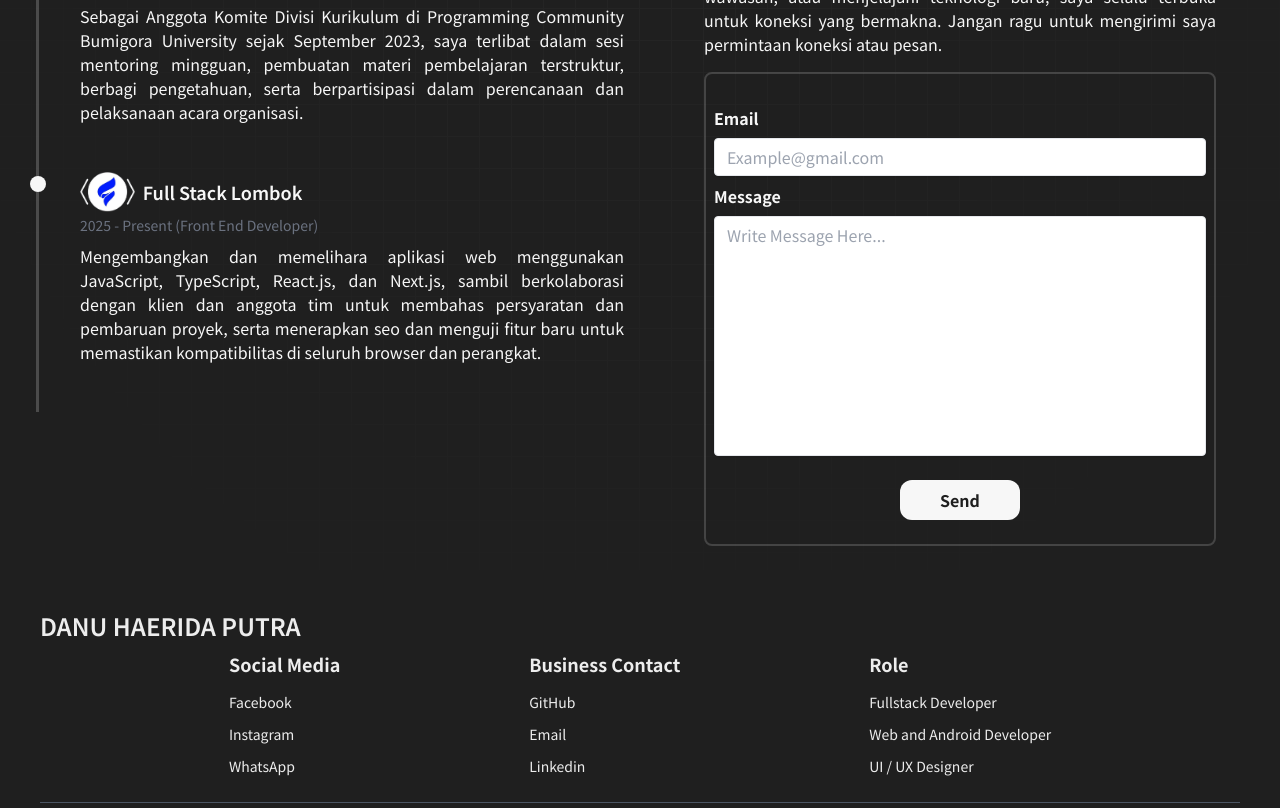
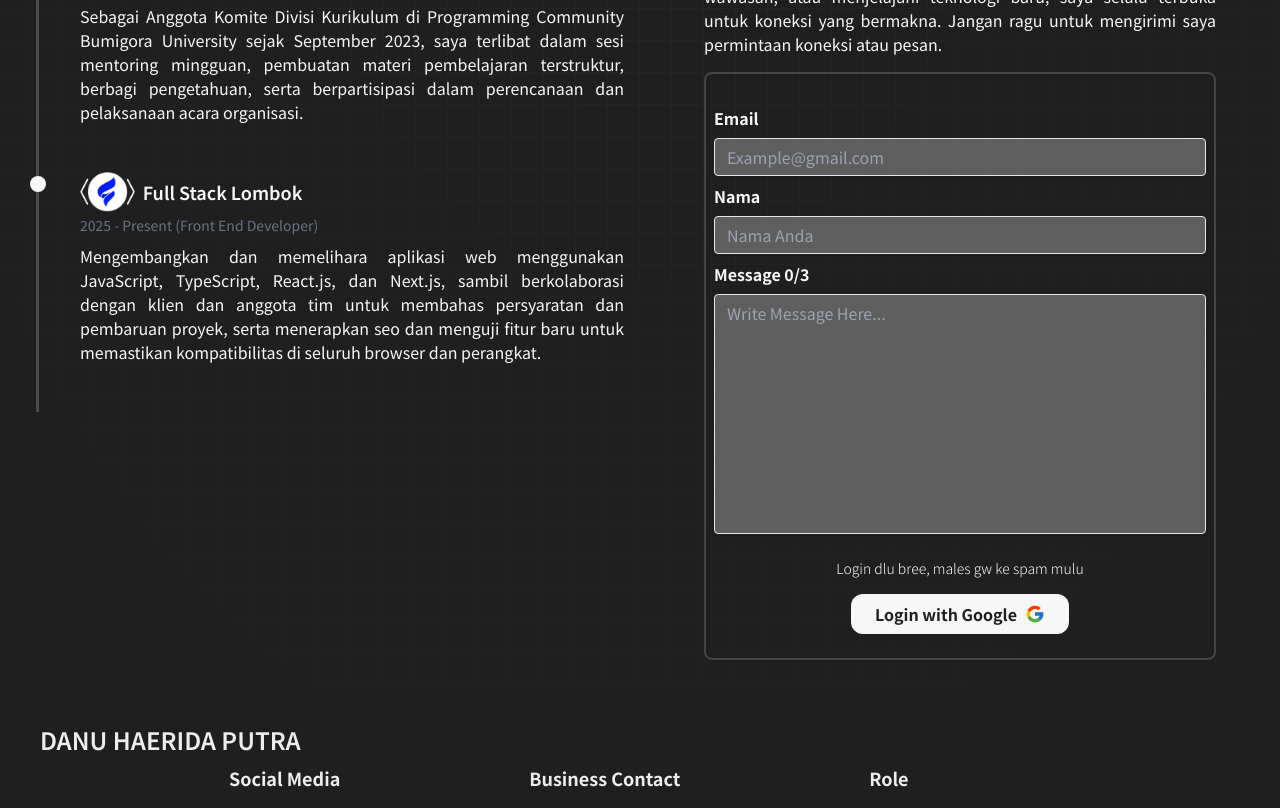
Before and after one commit to danu-0/Portofolio, a React (Vite) app: page / in a window 1280 px wide. Shown: the part 1900-2708 px from the top of the page. Built offline with nearby package versions, Linux system fonts and the light colour scheme; no server answers; a web font is replaced by a local one.

Commit message:
fix: add login method, no spam

```diff
--- a/package.json
+++ b/package.json
@@ -16,6 +16,7 @@
     "@fortawesome/free-solid-svg-icons": "^6.7.2",
     "@fortawesome/react-fontawesome": "^0.2.2",
     "@heroicons/react": "^2.2.0",
+    "@react-oauth/google": "^0.12.2",
     "axios": "^1.7.9",
     "dotenv": "^16.4.7",
     "emailjs-com": "^3.2.0",
--- a/src/components/Mail.jsx
+++ b/src/components/Mail.jsx
@@ -1,37 +1,122 @@
 import emailjs from 'emailjs-com'
-import { useContext, useRef, useState } from 'react'
+import { useContext, useEffect, useRef, useState } from 'react'
 import { motion, AnimatePresence } from 'framer-motion'
 import { DarkMode } from '../context/darkMode'
 import PropTypes from 'prop-types'
+import { useGoogleLogin } from '@react-oauth/google'
+import { MdExitToApp } from 'react-icons/md'
+import { FcGoogle } from 'react-icons/fc'
 
 export function Mail() {
   const form = useRef()
   const [isLoading, setIsLoading] = useState(false)
   const { isDarkMode } = useContext(DarkMode)
+  const [, setUser] = useState(null)
+  const [profile, setProfile] = useState(null)
+  const [messageCount, setMessageCount] = useState(0)
+  const [userEmail, setUserEmail] = useState('')
+  const [userName, setUserName] = useState('')
 
-  const sendEmail = (e) => {
+  useEffect(() => {
+    const savedUser = localStorage.getItem('googleUser')
+    const savedProfile = localStorage.getItem('googleProfile')
+    const savedCount = localStorage.getItem('messageCount')
+
+    if (savedUser) setUser(JSON.parse(savedUser))
+    if (savedProfile) setProfile(JSON.parse(savedProfile))
+    if (savedCount) setMessageCount(parseInt(savedCount))
+  }, [])
+
+  const login = useGoogleLogin({
+    onSuccess: async (codeResponse) => {
+      setUser(codeResponse)
+      localStorage.setItem('googleUser', JSON.stringify(codeResponse))
+
+      try {
+        const response = await fetch(
+          `https://www.googleapis.com/oauth2/v1/userinfo?access_token=${codeResponse.access_token}`,
+          {
+            headers: {
+              Authorization: `Bearer ${codeResponse.access_token}`,
+              Accept: 'application/json',
+            },
+          }
+        )
+
+        if (response.ok) {
+          const userData = await response.json()
+          setProfile(userData)
+          setUserEmail(userData.email)
+          setUserName(userData.name || '')
+          localStorage.setItem('googleProfile', JSON.stringify(userData))
+        }
+      } catch (error) {
+        console.log('Error fetching profile:', error)
+      }
+    },
+    onError: (error) => console.log('Login Failed:', error),
+    flow: 'implicit',
+    ux_mode: 'redirect',
+  })
+
+  const logOut = () => {
+    setUser(null)
+    setProfile(null)
+    setUserEmail('')
+    setUserName('')
+    setMessageCount(0)
+    localStorage.removeItem('googleUser')
+    localStorage.removeItem('googleProfile')
+    localStorage.removeItem('messageCount')
+  }
+
+  const handleEmailChange = (e) => {
+    setUserEmail(e.target.value)
+  }
+
+  const handleNameChange = (e) => {
+    setUserName(e.target.value)
+  }
+
+  const sendEmail = async (e) => {
     e.preventDefault()
+
+    if (messageCount >= 3) {
+      alert('😡 Udah wak, lu mau spam apa gimana?')
+      logOut()
+      return
+    }
+
     setIsLoading(true)
 
-    emailjs
-      .sendForm(
+    try {
+      const result = await emailjs.sendForm(
         import.meta.env.VITE_EMAILJS_SERVICE_ID,
         import.meta.env.VITE_EMAILJS_TEMPLATE_ID,
         form.current,
         import.meta.env.VITE_EMAILJS_USER_ID
       )
-      .then(
-        (result) => {
+
       console.log('Email berhasil dikirim!', result.text)
+
+      const newCount = messageCount + 1
+      setMessageCount(newCount)
+      localStorage.setItem('messageCount', newCount.toString())
+
       alert('Pesan berhasil dikirim!')
-          setIsLoading(false)
-        },
-        (error) => {
+
+      if (newCount >= 3) {
+        alert(
+          'Anda telah mencapai batas maksimal pengiriman pesan. Akun akan logout.'
+        )
+        setTimeout(logOut, 2000)
+      }
+    } catch (error) {
       console.log('Gagal mengirim email.', error.text)
       alert('Gagal mengirim pesan. Silakan coba lagi.')
+    } finally {
       setIsLoading(false)
     }
-      )
   }
 
   return (
@@ -53,42 +138,104 @@ export function Mail() {
       >
         <div className="flex flex-col py-6 px-2 flex-grow">
           <label htmlFor="email" className="font-bold my-2">
-            Email
+            <div className="flex flex-row justify-between">
+              <p>Email</p>
+              {profile ? (
+                <MdExitToApp
+                  size={20}
+                  onClick={logOut}
+                  className={`${isDarkMode ? 'text-dark' : 'text-light'}`}
+                />
+              ) : (
+                ''
+              )}
+            </div>
           </label>
           <input
-            className="shadow appearance-none border rounded w-full py-2 px-3 text-grayC  leading-tight focus:outline-none focus:shadow-outline"
+            className="shadow appearance-none border rounded w-full py-2 px-3 text-grayC leading-tight focus:outline-none focus:shadow-outline"
             id="email"
-            name="from_name"
+            name="from_email"
             type="email"
             placeholder="Example@gmail.com"
             required
+            value={userEmail}
+            onChange={handleEmailChange}
+            readOnly={!!profile}
+            autoComplete="email"
+            disabled={!profile}
           />
+
+          {/* Input untuk nama pengirim */}
+          <label htmlFor="name" className="font-bold my-2">
+            Nama
+          </label>
+          <input
+            className="shadow appearance-none border rounded w-full py-2 px-3 text-grayC leading-tight focus:outline-none focus:shadow-outline"
+            id="name"
+            name="from_name"
+            type="text"
+            placeholder="Nama Anda"
+            required
+            value={userName}
+            onChange={handleNameChange}
+            autoComplete="name"
+            disabled={!profile}
+          />
+
           <label htmlFor="content" className="font-bold my-2">
-            Message
+            {`Message ${messageCount}/3`}
           </label>
           <textarea
-            className="shadow appearance-none border rounded w-full h-60 py-2 px-3  text-grayC  leading-tight focus:outline-none focus:shadow-outline resize-none mb-6 text-start"
+            className="shadow appearance-none border rounded w-full h-60 py-2 px-3 text-grayC leading-tight focus:outline-none focus:shadow-outline resize-none mb-6 text-start"
             name="message"
             id="content"
             placeholder="Write Message Here..."
             required
+            disabled={!profile}
           />
+
           <input type="hidden" name="to_name" value="Danu Haerida Putra" />
-          <div className="flex w-full justify-center items-center">
+
+          <div className="flex flex-col w-full justify-center items-center">
+            {profile ? (
+              ''
+            ) : (
+              <p className="mb-4 text-sm font-light">
+                Login dlu bree, males gw ke spam mulu
+              </p>
+            )}
+            {profile ? (
               <AnimatePresence>
                 <motion.button
-                className={`font-bold sm:flex items-center justify-cente rounded-xl px-10 py-2 hover:bg-pink duration-500 ${
+                  className={`font-bold sm:flex items-center justify-center rounded-xl px-10 py-2 hover:bg-pink duration-500 ${
                     isDarkMode ? 'bg-black text-gray-100' : 'bg-light text-dark'
+                  } ${
+                    messageCount >= 3 ? 'opacity-50 cursor-not-allowed' : ''
                   }`}
                   initial={{ opacity: 0, y: -20 }}
                   animate={{ opacity: 1, y: 0 }}
                   exit={{ opacity: 0, y: 20 }}
                   transition={{ delay: 0.4 }}
                   type="submit"
+                  disabled={messageCount >= 3 || isLoading}
                 >
                   {isLoading ? 'Sending...' : 'Send'}
                 </motion.button>
               </AnimatePresence>
+            ) : (
+              <button
+                type="button"
+                onClick={() => login()}
+                className={`font-bold flex items-center justify-center rounded-xl px-6 py-2 duration-500 ${
+                  isDarkMode ? 'bg-dark text-light' : 'bg-light text-dark'
+                }`}
+              >
+                <div className="flex flex-row items-center gap-2">
+                  <p> Login with Google</p>
+                  <FcGoogle size={20} />
+                </div>
+              </button>
+            )}
           </div>
         </div>
       </form>
--- a/src/main.jsx
+++ b/src/main.jsx
@@ -6,10 +6,12 @@ import Home from './Home'
 import Detail from './components/detailsProject'
 import DarkModeProvider from './context/darkMode'
 import { HelmetProvider } from 'react-helmet-async'
+import { GoogleOAuthProvider } from '@react-oauth/google'
 
 createRoot(document.getElementById('root')).render(
   <StrictMode>
     <HelmetProvider>
+      <GoogleOAuthProvider clientId={import.meta.env.VITE_GOOGLE_CLIENT_ID}>
         <BrowserRouter>
           <DarkModeProvider>
             <Routes>
@@ -18,6 +20,7 @@ createRoot(document.getElementById('root')).render(
             </Routes>
           </DarkModeProvider>
         </BrowserRouter>
+      </GoogleOAuthProvider>
     </HelmetProvider>
   </StrictMode>
 )
```
Also changed, not shown: 1 other file (tests, documents, lock files or other folders). Lines whose indentation alone changed are shown as unchanged.
